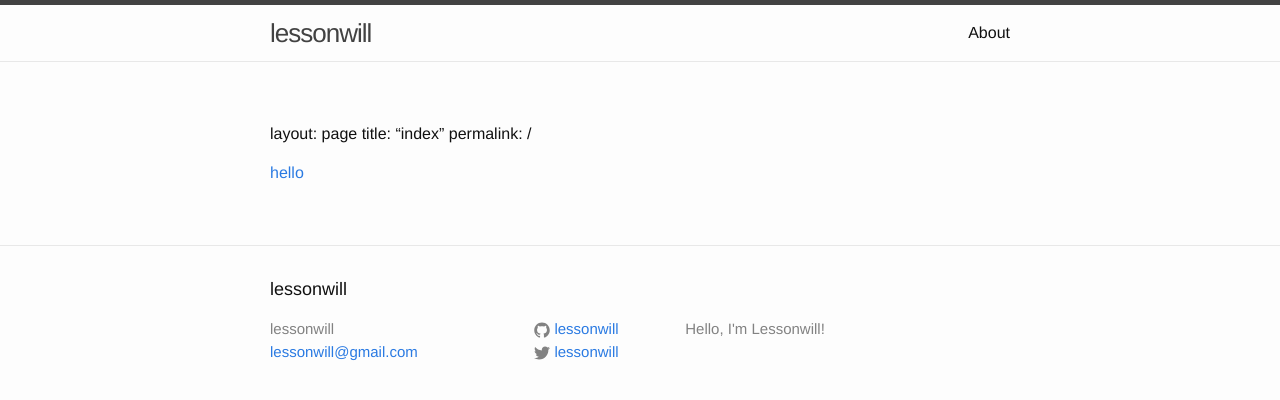
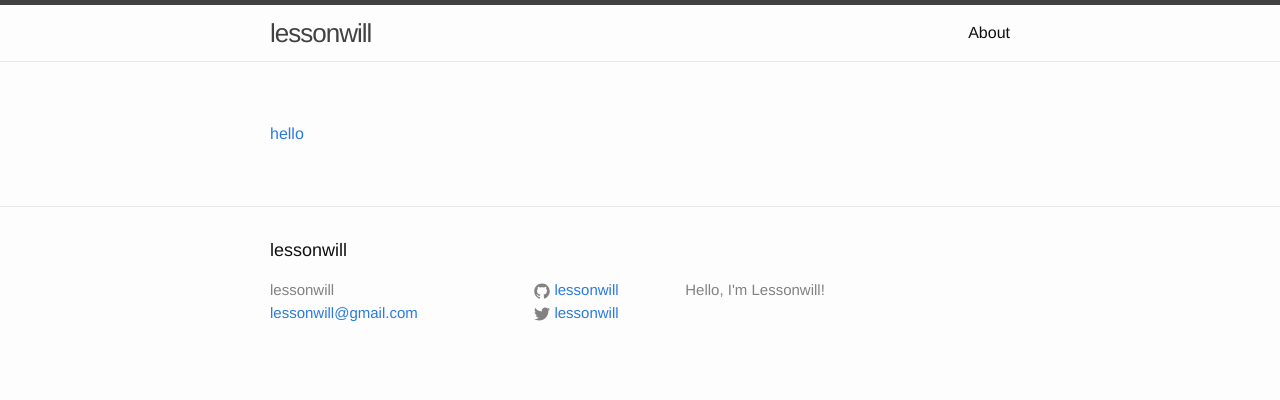
Before and after one commit to lessonwill/lessonwill.github.io, a Jekyll site: the page built from index.md, in a window 1280 px wide. Shown: the top 400 px of the page. Built offline with Jekyll 4.4.1, drawn with Linux system fonts in a browser that asks for light colours; our own code applies the rules of GitHub Pages for plain Markdown files.

Commit message:
Update index.md

```diff
--- a/index.md
+++ b/index.md
@@ -1,5 +1 @@
-layout: page
-title: "index"
-permalink: /
-
-[hello](/2023/12/11/)
+[hello](/2023/12/11/hello.html)
```
